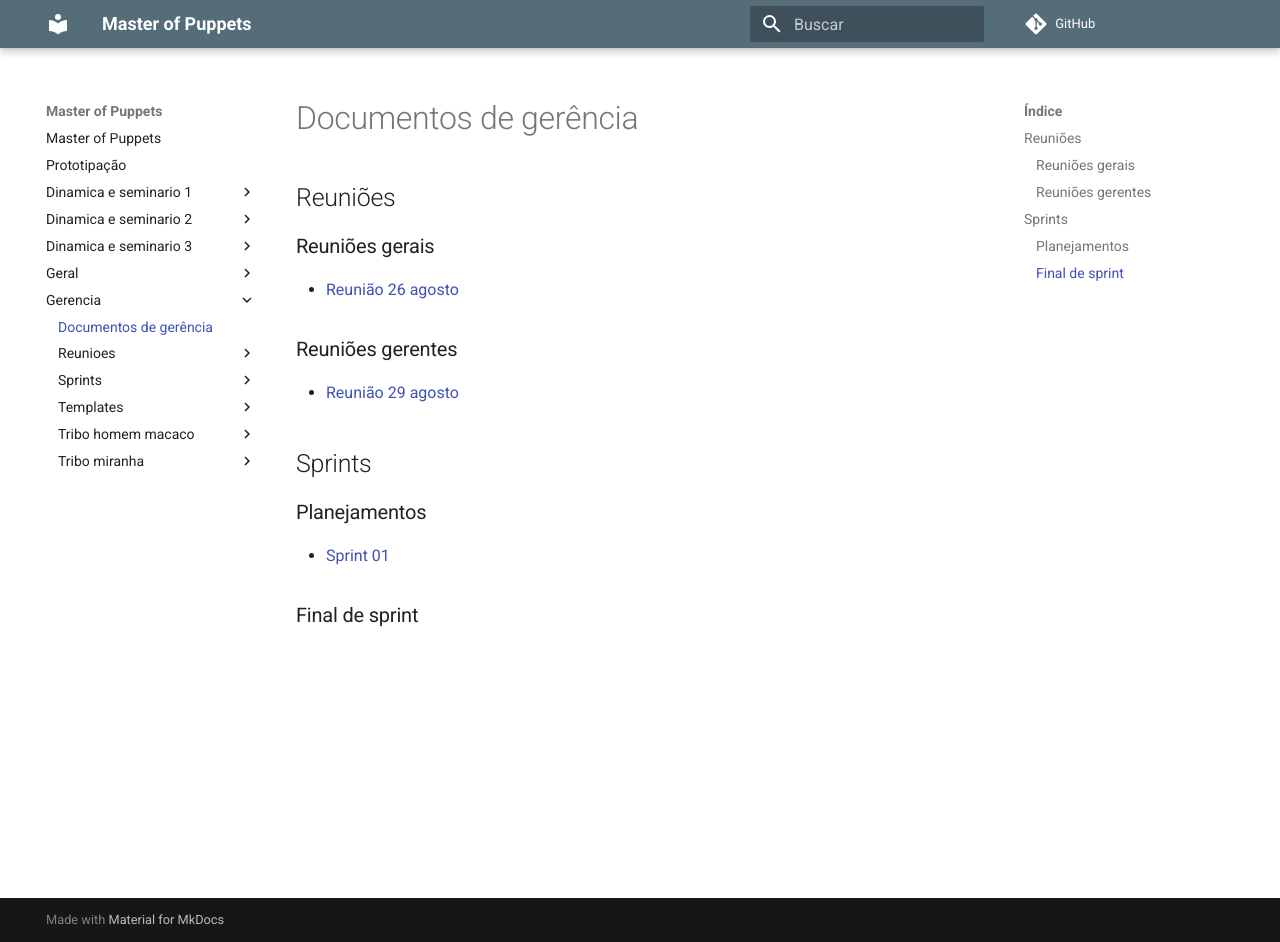
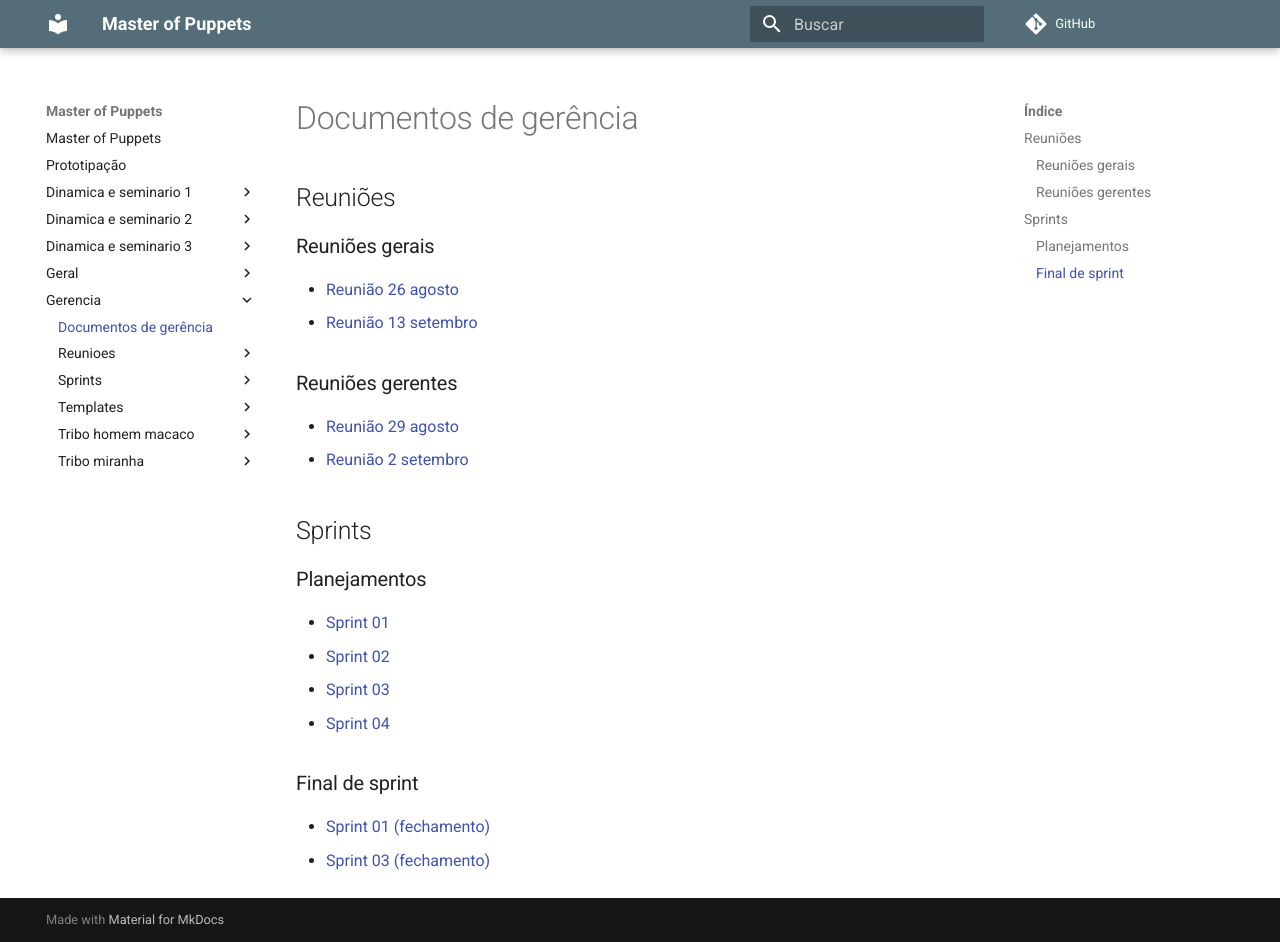
Before and after one commit to desenho-de-software-2019-02/Documentation, an MkDocs documentation site: the page built from docs/gerencia/index.md, in a window 1280 px wide and 942 px high. Built offline with MkDocs 1.6.1 and Material for MkDocs 9.7.7, drawn with Linux system fonts in a browser that asks for light colours; comment, search, counter and statistics services are not loaded.

Commit message:
Adds sprint 03 ending document

```diff
--- a/docs/gerencia/index.md
+++ b/docs/gerencia/index.md
@@ -3,12 +3,23 @@
 ## Reuniões
 ### Reuniões gerais
 - [Reunião 26 agosto](./26_ago_reuniao_geral.md)
+- [Reunião 13  setembro](./reunioes/13_set_reuniao_geral.md)
 
 ### Reuniões gerentes
+
 - [Reunião 29 agosto](./29_ago_gerencia.md)
+- [Reunião 2 setembro](./reunioes/2_set_gerencia.md)
 
 ## Sprints
+
 ### Planejamentos
+
 - [Sprint 01](./sprints/sprint_01.md)
+- [Sprint 02](./sprints/sprint_02.md)
+- [Sprint 03](./sprints/sprint_03.md)
+- [Sprint 04](./sprints/sprint_04.md)
 
 ### Final de sprint
+
+- [Sprint 01 (fechamento)](./sprints/sprint_01_fim.md)
+- [Sprint 03 (fechamento)](./sprints/sprint_03_fim.md)
```
Also changed, not shown: docs/gerencia/sprints/sprint_03_fim.md (added, +37 -0 lines), docs/gerencia/sprints/sprint_04.md (added).
